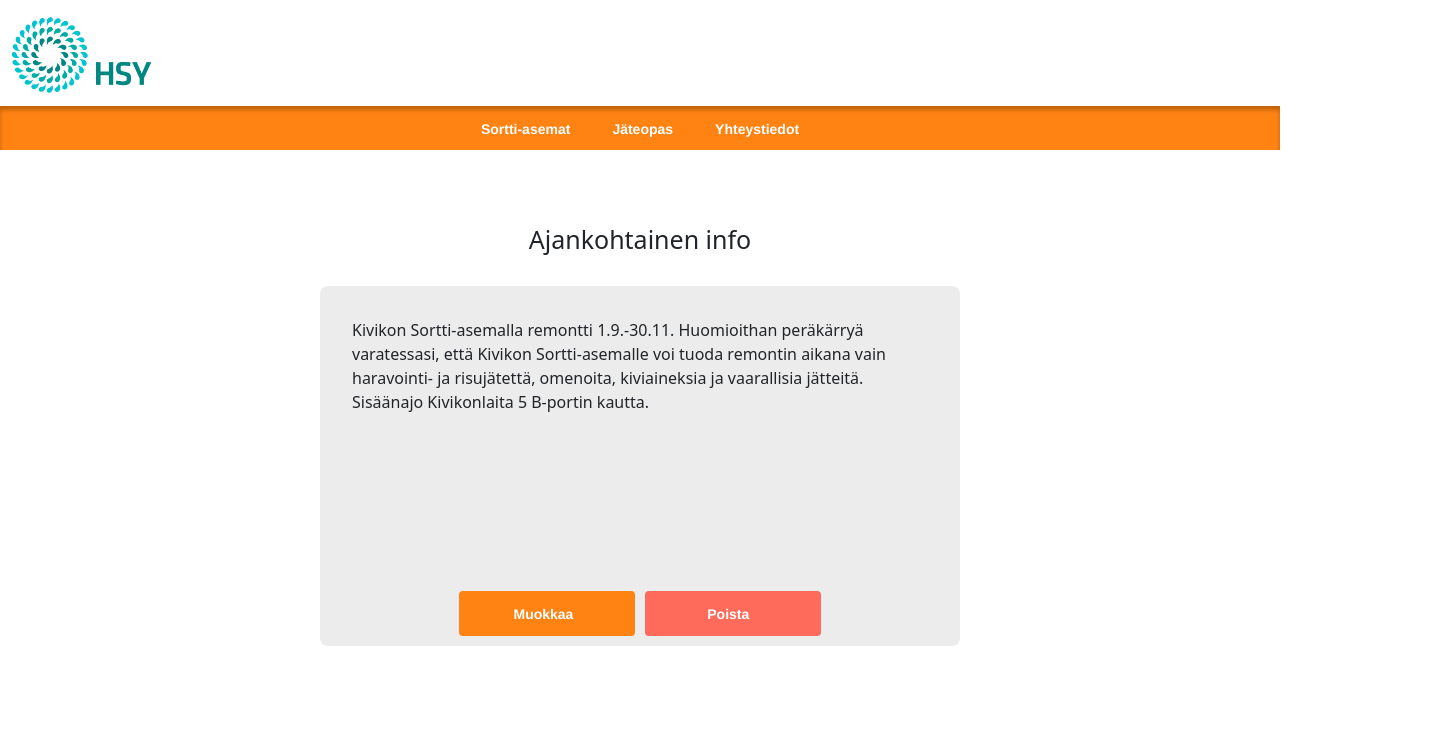
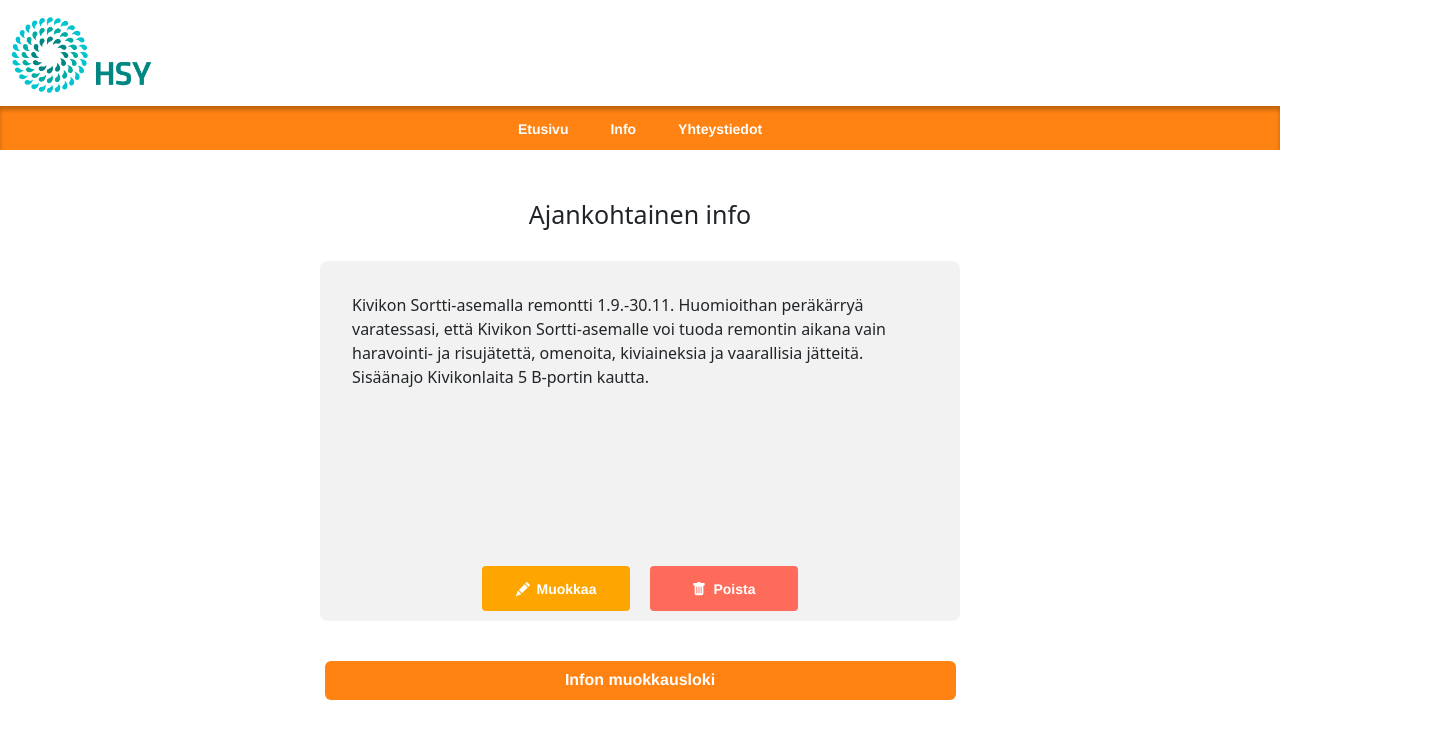
Before and after one commit to HennaK1/HsyWorkers, a React (Vite) app: page /info-page in a window 1280 px wide. Shown: the top 738 px of the page, 1440 px wide, since content can reach past the window. Built offline with nearby package versions, Linux system fonts and the light colour scheme; a web font is replaced by a local one.

Commit message:
info edit page

```diff
--- a/package.json
+++ b/package.json
@@ -11,6 +11,7 @@
     "format": "prettier --write ./src"
   },
   "dependencies": {
+    "@tinymce/tinymce-react": "^4.3.0",
     "bootstrap": "^5.3.2",
     "bootstrap-icons": "^1.11.1",
     "i18next": "^23.5.1",
--- a/src/App.jsx
+++ b/src/App.jsx
@@ -1,6 +1,7 @@
 import { Route, Routes } from 'react-router-dom';
 import NotFoundPage from './pages/NotFound';
 import InfoPage from './pages/InfoPage';
+import EditPage from './pages/EditInfoPage';
 import 'bootstrap/dist/css/bootstrap.min.css';
 import './App.css';
 import './theme.css';
@@ -16,6 +17,14 @@ function App() {
           </>
         }
       />
+      <Route
+        path="/info-edit"
+        element={
+          <>
+            <EditPage />
+          </>
+        }
+      />
       <Route path="*" element={<NotFoundPage />}></Route>
     </Routes>
   );
--- /dev/null
+++ b/src/components/Header.jsx
@@ -0,0 +1,27 @@
+import styles from '../css/InfoPage.module.css';
+import { Link } from 'react-router-dom';
+import Logo from '../assets/hsy_logo.png';
+
+//Header component
+const Header = () => (
+  <div className={styles.box}>
+    <header className={styles.header}>
+      <div className={styles.group}>
+        <div className={styles.frame}>
+          <div className={styles.textWrapper}>Etusivu</div>
+          <div className={styles.textWrapper}>
+            <Link className={styles.link} to="/info-page">
+              Info
+            </Link>
+          </div>
+          <div className={styles.textWrapper}>Yhteystiedot</div>
+        </div>
+      </div>
+      <div className={styles.overlapGroup}>
+        <img className={styles.hsyLogo} alt="Hsy-logo" src={Logo} />
+      </div>
+    </header>
+  </div>
+);
+
+export default Header;
--- /dev/null
+++ b/src/components/TextEditor.jsx
@@ -0,0 +1,63 @@
+import { useRef } from 'react';
+import { Editor } from '@tinymce/tinymce-react';
+import { Button } from 'react-bootstrap';
+import { useNavigate } from 'react-router-dom';
+import '../css/TextEditor.css';
+
+const TextEditor = () => {
+  const editorRef = useRef(null);
+  const navigate = useNavigate();
+
+  const handleCancelClick = () => {
+    navigate('/info-page');
+  };
+
+  return (
+    <>
+      <Editor
+        apiKey="your-api-key"
+        onInit={(evt, editor) => (editorRef.current = editor)}
+        initialValue="<p>Sortti-aseman poikkeukselliset aukioloajat...</p>"
+        init={{
+          height: 500,
+          menubar: false,
+          plugins: [
+            'advlist',
+            'autolink',
+            'lists',
+            'link',
+            'image',
+            'charmap',
+            'preview',
+            'anchor',
+            'searchreplace',
+            'visualblocks',
+            'code',
+            'fullscreen',
+            'insertdatetime',
+            'media',
+            'table',
+            'code',
+            'help',
+            'wordcount',
+          ],
+          toolbar:
+            'undo redo | blocks | ' +
+            'bold italic forecolor | alignleft aligncenter ' +
+            'alignright alignjustify | bullist numlist outdent indent | ' +
+            'removeformat | help',
+          content_style:
+            'body { font-family:Helvetica,Arial,sans-serif; font-size:14px }',
+        }}
+      />
+      <div className="buttonsContainer">
+        <Button className="buttonCancel" onClick={handleCancelClick}>
+          Peruuta
+        </Button>
+        <Button className="buttonPreview">Esikatsele</Button>
+      </div>
+    </>
+  );
+};
+
+export default TextEditor;
--- /dev/null
+++ b/src/css/EditInfoPage.module.css
@@ -0,0 +1,17 @@
+.contentContainer {
+  position: relative;
+}
+.textEditorContainer {
+  box-sizing: content-box;
+  position: relative; /* Change to relative */
+
+  left: 50%;
+  transform: translateX(-50%); /* Only translate horizontally */
+  width: 60%;
+  max-height: 80vh; /* Adjust the max height as needed */
+  margin-bottom: 2rem;
+}
+.textEditorContainer > h1 {
+  font-size: 24px;
+  margin-bottom: 1rem;
+}
--- a/src/css/InfoPage.module.css
+++ b/src/css/InfoPage.module.css
@@ -10,9 +10,10 @@
   background-color: transparent;
   height: 199px;
   left: 0;
-  position: fixed;
+  position: sticky; /* Change to sticky */
   top: 0;
   width: 100%;
+  z-index: 100;
 }
 
 .box .group {
@@ -84,7 +85,7 @@
 }
 
 .box2 .rectangle {
-  background-color: #ececec;
+  background-color: #f2f2f2;
   border-radius: 8px;
   height: 90%;
   left: 0;
@@ -99,7 +100,6 @@
 .label {
   position: relative;
   margin: auto;
-  margin-top: 14rem;
   margin-bottom: 2rem;
   text-align: center;
 }
@@ -147,17 +147,17 @@
 
 .box3 .editButton {
   align-items: center;
-  background-color: #ff8312;
+  background-color: orange;
   border-radius: 4px;
   display: flex;
   gap: 10px;
-
-  left: 0;
+  justify-content: center;
+  align-items: center;
+  left: 183px;
   overflow: hidden;
-  padding: 16px 88px;
-  margin-right: 10px;
   top: 0;
   width: 148px;
+  margin-right: 20px;
 }
 
 .box3 .vector {
@@ -174,11 +174,11 @@
   font-weight: 700;
   letter-spacing: 0;
   line-height: normal;
-  margin-left: -33.5px;
-  margin-right: -63.5px;
+  display: flex;
   position: relative;
   white-space: nowrap;
   width: fit-content;
+  align-items: center;
 }
 
 .box3 .deleteButton {
@@ -187,11 +187,10 @@
   border-radius: 4px;
   display: flex;
   gap: 10px;
-
+  justify-content: center;
+  align-items: center;
   left: 183px;
   overflow: hidden;
-  padding: 16px 88px;
-
   top: 0;
   width: 148px;
 }
@@ -210,11 +209,11 @@
   font-weight: 700;
   letter-spacing: 0;
   line-height: normal;
-  margin-left: -25.72px;
-  margin-right: -51.28px;
+  display: flex;
   position: relative;
   white-space: nowrap;
   width: fit-content;
+  align-items: center;
 }
 .textContent {
   margin: 2rem;
@@ -229,5 +228,46 @@
 }
 .deleteButton:hover,
 .editButton:hover {
-  background-color: #979797;
+  background-color: #979797 !important;
 }
+.textWrapper2 > svg {
+  margin-right: 7px;
+}
+.textWrapper > svg {
+  margin-right: 7px;
+}
+.buttonContainer {
+  align-items: center;
+  border: none !important;
+  display: flex !important;
+  gap: 10px;
+  justify-content: center;
+  overflow: hidden;
+  padding: 16px 88px;
+  position: relative;
+  width: 631px;
+  background-color: #ff8313 !important;
+  margin: auto !important;
+  max-width: 50% !important;
+}
+
+.buttonContainer .textWrapperButton {
+  color: #ffffff;
+  font-family: 'Arimo-Bold', Helvetica;
+  font-size: 16px;
+  font-weight: 700;
+  letter-spacing: 0;
+  line-height: normal;
+  margin-top: -1px;
+  position: relative;
+  white-space: nowrap;
+  width: fit-content;
+  padding: 5px;
+}
+.buttonContainer:hover {
+  background-color: #979797 !important;
+}
+.link {
+  color: white !important;
+  text-decoration: none !important;
+}
--- /dev/null
+++ b/src/css/TextEditor.css
@@ -0,0 +1,26 @@
+.tox-notification.tox-notification--in.tox-notification--warning {
+  display: none;
+}
+.buttonsContainer {
+  display: flex;
+  flex-direction: row;
+  align-content: flex-end;
+  justify-content: flex-end;
+  margin-top: 1rem;
+  padding-bottom: 1rem;
+}
+.buttonCancel {
+  margin-right: 20px;
+  background-color: #989898 !important;
+  border: none !important;
+}
+.buttonPreview {
+  background-color: #ff8312 !important;
+  border: none !important;
+}
+.buttonCancel:hover {
+  background-color: #bcbcbc !important;
+}
+.buttonPreview:hover {
+  background-color: #f89d47 !important;
+}
--- /dev/null
+++ b/src/pages/EditInfoPage.jsx
@@ -0,0 +1,20 @@
+import Header from '../components/Header';
+import TextEditor from '../components/TextEditor';
+import styles from '../css/EditInfoPage.module.css';
+
+//Information edit page
+const EditInfo = () => {
+  return (
+    <>
+      <Header />
+      <div className={styles.contentContainer}>
+        <div className={styles.textEditorContainer}>
+          <h1>Muokkaa ajankohtaista infoa</h1>
+          <TextEditor />
+        </div>
+      </div>
+    </>
+  );
+};
+
+export default EditInfo;
--- a/src/pages/InfoPage.jsx
+++ b/src/pages/InfoPage.jsx
@@ -1,24 +1,19 @@
 import styles from '../css/InfoPage.module.css';
-import Logo from '../assets/hsy_logo.png';
+import Header from '../components/Header';
 import { Button } from 'react-bootstrap';
+import { TrashFill, PencilFill } from 'react-bootstrap-icons';
+import { useNavigate } from 'react-router-dom';
 
-export const CurrentInfo = () => {
+const CurrentInfo = () => {
+  const navigate = useNavigate();
+
+  const handleEditClick = () => {
+    navigate('/info-edit');
+  };
+
   return (
     <>
-      <div className={styles.box}>
-        <header className={styles.header}>
-          <div className={styles.group}>
-            <div className={styles.frame}>
-              <div className={styles.textWrapper}>Sortti-asemat</div>
-              <div className={styles.textWrapper}>Jäteopas</div>
-              <div className={styles.textWrapper}>Yhteystiedot</div>
-            </div>
-          </div>
-          <div className={styles.overlapGroup}>
-            <img className={styles.hsyLogo} alt="Hsy-logo" src={Logo} />
-          </div>
-        </header>
-      </div>
+      <Header />
       <div className={styles.label}>
         <h1 className={styles.textWrapper}>Ajankohtainen info</h1>
       </div>
@@ -33,15 +28,25 @@ export const CurrentInfo = () => {
           <div className={styles.box3}>
             <div className={styles.group3}>
               <Button className={styles.editButton}>
-                <div className={styles.textWrapper}>Muokkaa</div>
+                <div className={styles.textWrapper}>
+                  <PencilFill /> Muokkaa
+                </div>
               </Button>
               <Button className={styles.deleteButton}>
-                <div className={styles.textWrapper2}>Poista</div>
+                <div className={styles.textWrapper2}>
+                  <TrashFill />
+                  Poista
+                </div>
               </Button>
             </div>
           </div>
         </div>
       </div>
+      <Button className={styles.buttonContainer}>
+        <div className={styles.textWrapperButton} onClick={handleEditClick}>
+          Infon muokkausloki
+        </div>
+      </Button>
     </>
   );
 };
```
Also changed, not shown: 1 other file (tests, documents, lock files or other folders).
